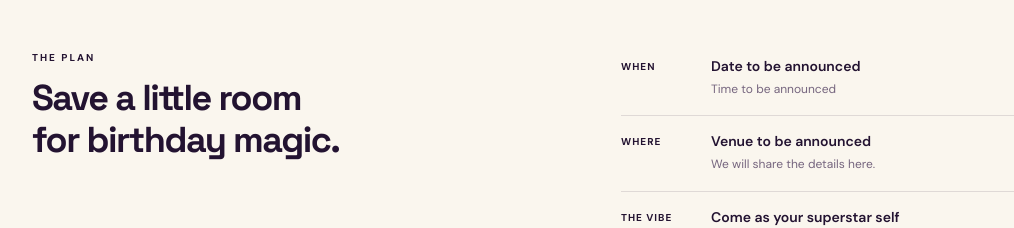
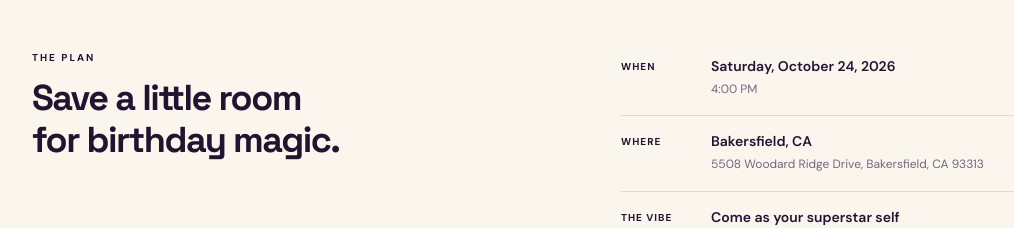
Before and after one commit to mjr65288/rsvp-app, a Next.js app: page / in a window 1280 px wide. Shown: the part 860-1088 px from the top of the page, without its empty margins (54-1068 px from the left). Built offline with nearby package versions, Linux system fonts and the light colour scheme.

Commit message:
feat(invitation): display virtual birthday card above RSVP (#18)

```diff
--- a/app/page.tsx
+++ b/app/page.tsx
@@ -1,3 +1,4 @@
+import Image from 'next/image';
 import { activeEvent, eventDetails } from '@/lib/event';
 import { RsvpForm } from './rsvp-form';
 
@@ -36,6 +37,9 @@ export default function InvitationPage() {
           <div><dt>THE VIBE</dt><dd>Come as your superstar self<small>Dancing shoes encouraged. Smiles required.</small></dd></div></dl>
       </section>
       <section className="rsvp-card" id="rsvp" aria-labelledby="rsvp-title">
+        <figure className="invitation-card">
+          <Image src="/Neon-K-Pop-Demon-Hunters-Birthday-Invitation.png" alt="Aylin Rodriguez's fifth birthday KPop Demon Hunters invitation" width={1024} height={1536} sizes="(max-width: 760px) calc(100vw - 80px), 620px" priority />
+        </figure>
         <span className="eyebrow">YOUR BACKSTAGE PASS</span>
         <h2 id="rsvp-title">Will you be in our crew?</h2>
         <p>We can&apos;t wait to celebrate together.</p>
--- a/lib/event.ts
+++ b/lib/event.ts
@@ -16,10 +16,10 @@ export const activeEvent: PartyEvent = {
   celebrant: 'Aylin',
   age: 5,
   theme: 'KPop Demon Hunters',
-  startsAt: null,
+  startsAt: '2026-10-24T16:00:00-07:00',
   timeZone: 'America/Los_Angeles',
-  venue: null,
-  address: null,
+  venue: 'Bakersfield, CA',
+  address: '5508 Woodard Ridge Drive, Bakersfield, CA 93313',
 };
 
 export function eventDetails(event: PartyEvent) {
```
Also changed, not shown: app/globals.css, 2 other files (tests, documents, lock files or other folders).
